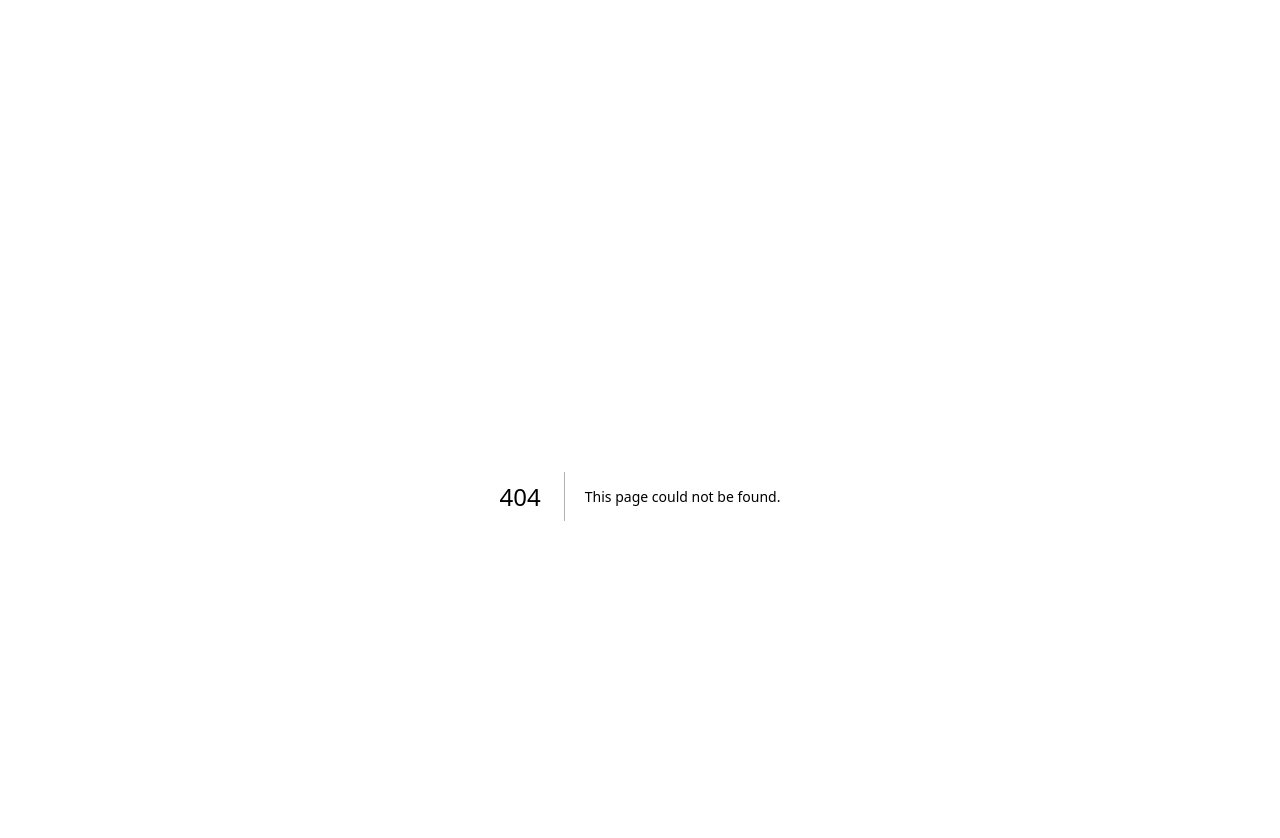
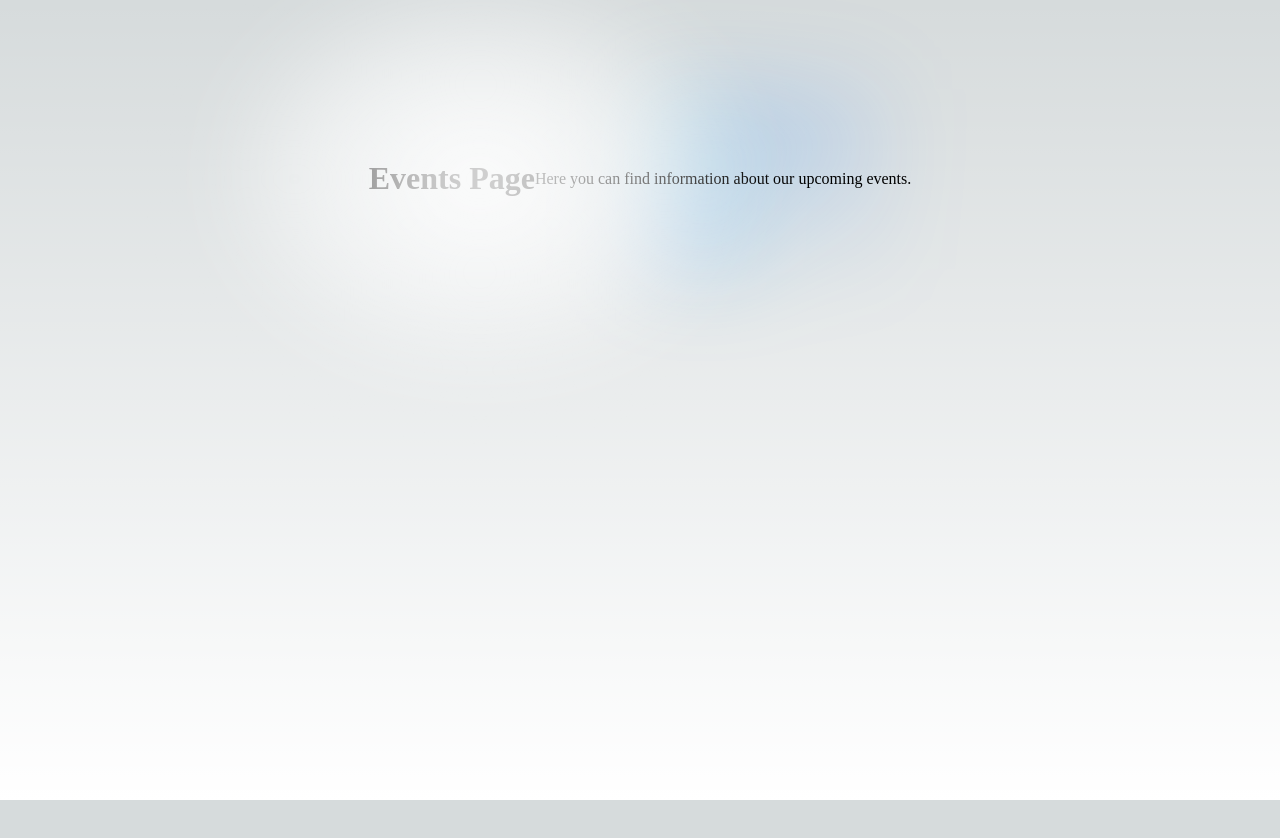
Before and after one commit to Forz70043/doggyproject, a Next.js app: page /events in a window 1280 px wide. Before the commit this address had no page. Shown: the top 838 px of the page. After the commit the page ends 800 px from the top, so only its background shows below. Built offline with nearby package versions, Linux system fonts and the light colour scheme.

Commit message:
Added events page

```diff
--- /dev/null
+++ b/pages/events.js
@@ -0,0 +1,14 @@
+import React from 'react'
+import styles from '@/styles/Home.module.css'
+
+
+const EventsPage = () => {
+  return (
+    <div className={styles.center}>
+      <h1>Events Page</h1>
+      <p>Here you can find information about our upcoming events.</p>
+    </div>
+  )
+}
+
+export default EventsPage
```
